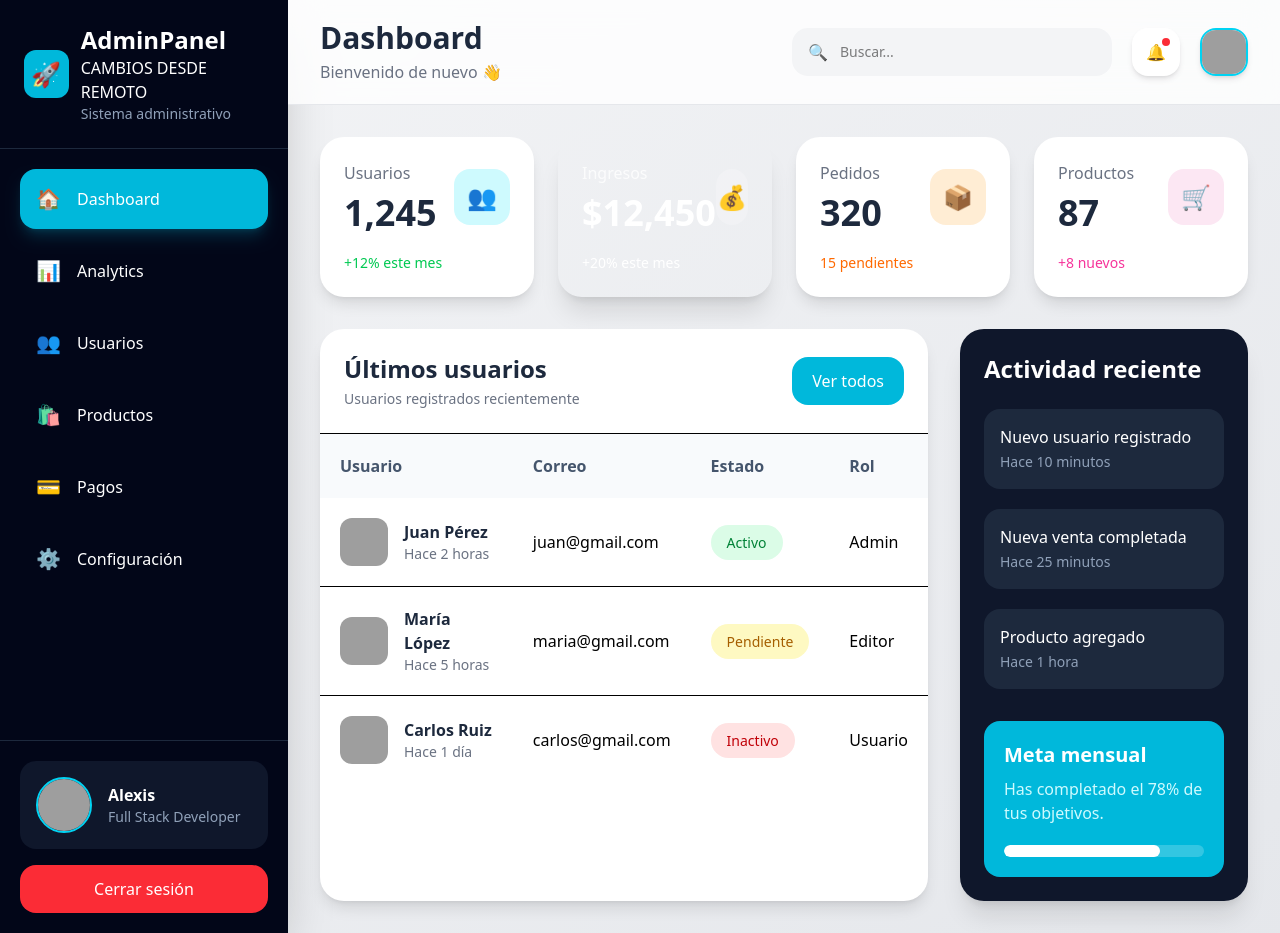
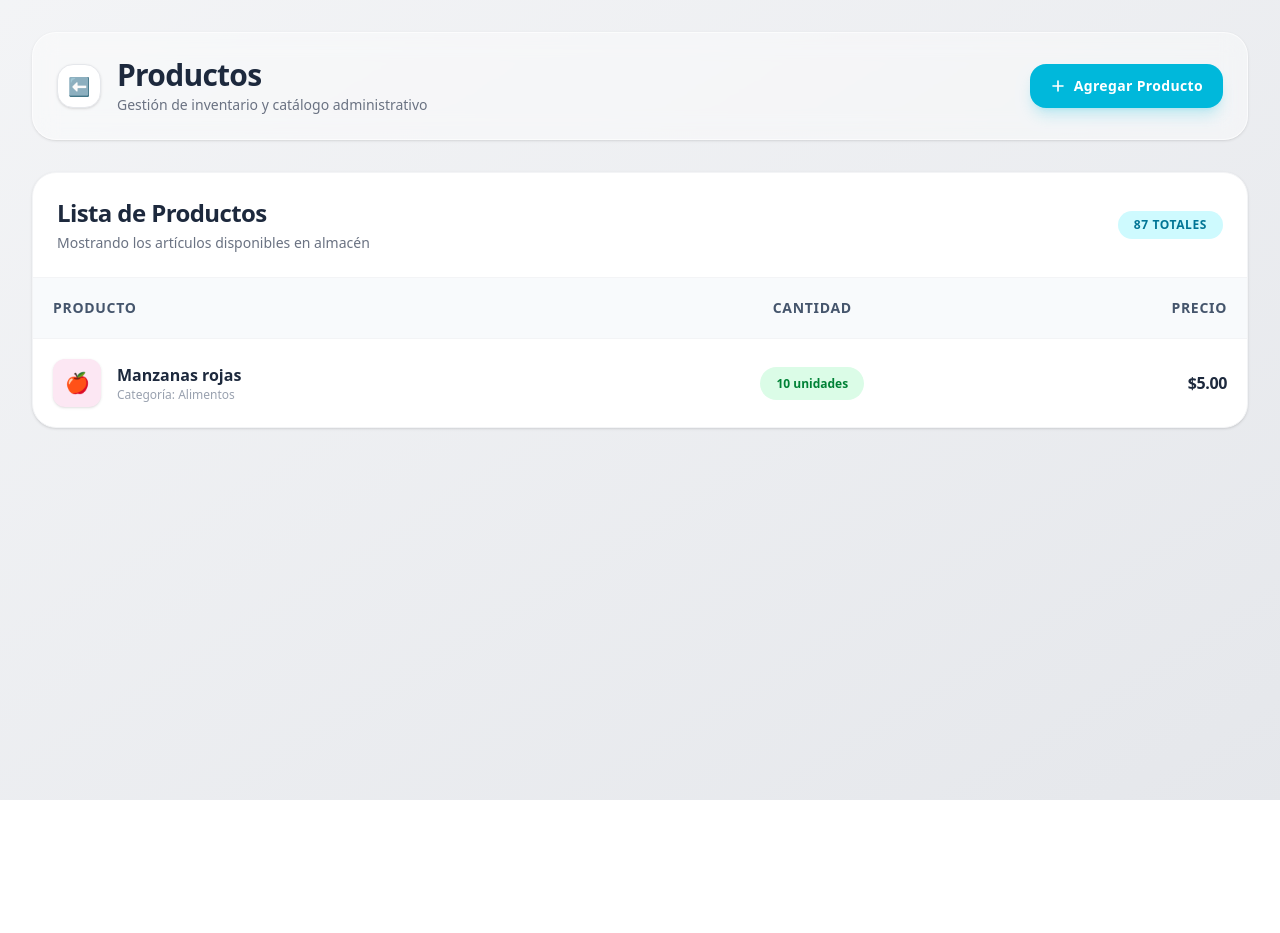
Before and after one commit to iAxelis/Store, an Angular app: page /Products in a window 1280 px wide. Before the commit this address led to /home. After the commit the page ends 800 px from the top, so only its background shows below. Built offline with nearby package versions, Linux system fonts and the light colour scheme; grey boxes are pictures that could not be loaded.

Commit message:
Se corrijieron los cambios que pidio

```diff
--- a/src/app/app.routes.ts
+++ b/src/app/app.routes.ts
@@ -9,7 +9,7 @@ export const routes: Routes = [
         path: 'home',
         component: Home
     },{
-        path: 'products',
+        path: 'Products',
         component: Products
     },
     {
--- a/src/app/pages/Home/Home.html
+++ b/src/app/pages/Home/Home.html
@@ -47,12 +47,10 @@
         <span>Usuarios</span>
       </a>
 
-      <a href="#"
-        class="flex items-center gap-4 p-4 rounded-2xl hover:bg-slate-800 transition duration-300">
-
-        <span class="text-xl">🛍️</span>
-        <span>Productos</span>
-      </a>
+      <a routerLink="/Products" routerLinkActive="bg-slate-800" class="flex items-center gap-4 p-4 rounded-2xl hover:bg-slate-800 transition duration-300">
+  <span class="text-xl">🛍️</span>
+  <span>Productos</span>
+</a>
 
       <a href="#"
         class="flex items-center gap-4 p-4 rounded-2xl hover:bg-slate-800 transition duration-300">
--- a/src/app/pages/Home/Home.ts
+++ b/src/app/pages/Home/Home.ts
@@ -1,8 +1,9 @@
 import { ChangeDetectionStrategy, Component } from '@angular/core';
+import {RouterLink,RouterLinkActive} from "@angular/router";
 
 @Component({
   selector: 'app-home',
-  imports: [],
+  imports: [RouterLink,RouterLinkActive],
   templateUrl: './Home.html',
   styles: `
     :host {
--- a/src/pages/NewProduct/NewProduct.ts
+++ b/src/pages/NewProduct/NewProduct.ts
@@ -1,4 +1,4 @@
-import { ChangeDetectionStrategy, Component } from '@angular/core';
+import { ChangeDetectionStrategy, Component,output } from '@angular/core';
 
 @Component({
   selector: 'app-new-product',
@@ -11,4 +11,10 @@ import { ChangeDetectionStrategy, Component } from '@angular/core';
   `,
   changeDetection: ChangeDetectionStrategy.OnPush,
 })
-export class NewProduct {}
+export class NewProduct {
+  onCancel = output<void>();
+
+  cancelar() {
+    this.onCancel.emit(); // Emitimos el evento
+  }
+}
--- a/src/pages/products/products.html
+++ b/src/pages/products/products.html
@@ -1,55 +1,112 @@
-<div class="m-8 flex justify-center">
-  <div class="max-w-xl w-full flex flex-col gap-5">
+<div class="min-h-screen bg-gradient-to-br from-gray-100 to-gray-200 p-8 space-y-8">
 
-    <div class="flex justify-end">
-      <button
-        (click)="openModal()"
-        class="flex items-center gap-2 px-5 py-2.5 text-sm font-semibold text-white bg-emerald-600 rounded-xl hover:bg-emerald-500 active:bg-emerald-700 transition-all duration-200 shadow-md shadow-emerald-600/20 tracking-wide"
+  <div class="flex flex-col sm:flex-row justify-between items-start sm:items-center gap-4 bg-white/40 backdrop-blur-md p-6 rounded-3xl border border-white/60 shadow-sm">
+    <div class="flex flex-col sm:flex-row sm:items-center gap-4">
+
+      <a
+        routerLink="/"
+        class="inline-flex items-center justify-center w-11 h-11 rounded-2xl bg-white border border-gray-200 text-slate-700 hover:text-cyan-500 hover:border-cyan-200 hover:shadow-md hover:-translate-x-0.5 transition-all duration-200 text-lg shadow-sm"
+        title="Volver al Dashboard"
       >
-        <svg xmlns="http://www.w3.org/2000/svg" fill="none" viewBox="0 0 24 24" stroke-width="2.5" stroke="currentColor" class="w-4 h-4">
-          <path stroke-linecap="round" stroke-linejoin="round" d="M12 4.5v15m7.5-7.5h-15" />
-        </svg>
-        Agregar Producto
-      </button>
+        ⬅️
+      </a>
+
+      <div>
+        <h1 class="text-3xl font-bold text-slate-800 tracking-tight">
+          Productos
+        </h1>
+        <p class="text-gray-500 text-sm mt-0.5">
+          Gestión de inventario y catálogo administrativo
+        </p>
+      </div>
     </div>
 
-    <div class="overflow-hidden rounded-xl border border-slate-200/80 shadow-lg shadow-slate-100/50">
-      <table class="w-full border-collapse bg-white text-left text-sm text-slate-600">
-        <thead class="bg-slate-900 text-slate-200">
+    <button
+      (click)="openModal()"
+      class="flex items-center gap-2 px-5 py-3 text-sm font-semibold text-white bg-cyan-500 hover:bg-cyan-600 active:bg-cyan-700 rounded-2xl transition duration-300 shadow-lg shadow-cyan-500/20 tracking-wide"
+    >
+      <svg xmlns="http://www.w3.org/2000/svg" fill="none" viewBox="0 0 24 24" stroke-width="2.5" stroke="currentColor" class="w-4 h-4">
+        <path stroke-linecap="round" stroke-linejoin="round" d="M12 4.5v15m7.5-7.5h-15" />
+      </svg>
+      Agregar Producto
+    </button>
+  </div>
+
+  <div class="bg-white rounded-3xl shadow-sm border border-gray-100 overflow-hidden">
+    <div class="p-6 border-b border-gray-100 flex justify-between items-center">
+      <div>
+        <h2 class="text-2xl font-bold text-slate-800 tracking-tight">
+          Lista de Productos
+        </h2>
+        <p class="text-gray-500 text-sm mt-1">
+          Mostrando los artículos disponibles en almacén
+        </p>
+      </div>
+      <span class="bg-cyan-100 text-cyan-700 px-4 py-1.5 rounded-full text-xs font-bold uppercase tracking-wider">
+        87 Totales
+      </span>
+    </div>
+
+    <div class="overflow-x-auto">
+      <table class="w-full border-collapse text-left text-sm text-slate-600">
+        <thead class="bg-slate-50 text-slate-600 text-sm uppercase tracking-wider border-b border-gray-100">
           <tr>
-            <th class="px-6 py-4 font-semibold tracking-wider uppercase text-xs">Producto</th>
-            <th class="px-6 py-4 font-semibold tracking-wider uppercase text-xs text-center">Cantidad</th>
-            <th class="px-6 py-4 font-semibold tracking-wider uppercase text-xs text-right">Precio</th>
+            <th class="p-5 font-semibold">Producto</th>
+            <th class="p-5 font-semibold text-center">Cantidad</th>
+            <th class="p-5 font-semibold text-right">Precio</th>
           </tr>
         </thead>
-        <tbody class="divide-y divide-slate-100">
-          <tr class="hover:bg-slate-50/80 transition-colors">
-            <td class="px-6 py-4.5 font-medium text-slate-900">Manzanas</td>
-            <td class="px-6 py-4.5 text-center font-mono text-slate-500">10</td>
-            <td class="px-6 py-4.5 text-right font-semibold text-emerald-600">$5.00</td>
+        <tbody class="divide-y divide-gray-100">
+          <tr class="hover:bg-slate-50/80 transition duration-150">
+            <td class="p-5 flex items-center gap-4">
+              <div class="w-12 h-12 rounded-xl bg-pink-100 text-pink-500 flex items-center justify-center text-xl font-medium shadow-sm">
+                🍎
+              </div>
+              <div>
+                <h3 class="font-semibold text-slate-800 text-base">Manzanas rojas</h3>
+                <p class="text-xs text-gray-400">Categoría: Alimentos</p>
+              </div>
+            </td>
+            <td class="p-5 text-center">
+              <span class="bg-green-100 text-green-700 px-4 py-2 rounded-full text-xs font-semibold">
+                10 unidades
+              </span>
+            </td>
+            <td class="p-5 text-right font-bold text-slate-800 text-base tracking-tight">
+              $5.00
+            </td>
           </tr>
         </tbody>
       </table>
     </div>
+  </div>
 
-  </div>
 </div>
 
 @if (isModalOpen()) {
-  <div class="fixed inset-0 z-50 flex items-center justify-center bg-slate-950/60 backdrop-blur-md">
-
-    <div class="bg-white rounded-2xl p-7 shadow-2xl w-full max-w-md mx-4 relative border border-slate-100">
+  <div class="fixed inset-0 z-50 flex items-center justify-center bg-slate-950/60 backdrop-blur-md transition-all duration-300">
+    <div class="bg-white rounded-3xl p-8 shadow-2xl w-full max-w-md mx-4 relative border border-gray-100 transform transition-all animate-in fade-in zoom-in-95 duration-200">
 
       <button
         (click)="closeModal()"
-        class="absolute top-4 right-4 w-8 h-8 flex items-center justify-center rounded-full text-slate-400 hover:text-slate-600 hover:bg-slate-100 transition-colors text-xl font-medium leading-none"
+        class="absolute top-5 right-5 w-9 h-9 flex items-center justify-center rounded-xl text-slate-400 hover:text-slate-600 hover:bg-gray-100 transition-all duration-200 text-lg font-medium"
       >
-        &times;
+        ✕
       </button>
 
-      <h3 class="text-xl font-bold text-slate-950 mb-6 tracking-tight">Agregar Nuevo Producto</h3>
+      <div class="flex items-center gap-3 mb-6">
+        <div class="w-10 h-10 bg-cyan-500 rounded-xl flex items-center justify-center text-xl shadow-md shadow-cyan-500/20">
+          🛍️
+        </div>
+        <div>
+          <h3 class="text-2xl font-bold text-slate-800 tracking-tight">Nuevo Producto</h3>
+          <p class="text-gray-400 text-xs mt-0.5">Introduce los datos del artículo</p>
+        </div>
+      </div>
 
-      <app-new-product></app-new-product>
+      <div class="mt-4">
+        <app-new-product></app-new-product>
+      </div>
 
     </div>
   </div>
--- a/src/pages/products/products.ts
+++ b/src/pages/products/products.ts
@@ -1,17 +1,18 @@
 import { ChangeDetectionStrategy, Component, signal } from '@angular/core';
 import { CommonModule } from '@angular/common';
+import { RouterLink } from '@angular/router'; // 👈 1. Importa RouterLink para el botón de regresar
 import { NewProduct } from '../NewProduct/NewProduct';
 
 @Component({
   selector: 'app-products',
   standalone: true,
-  imports: [CommonModule,NewProduct],
+  imports: [CommonModule, NewProduct, RouterLink],
   templateUrl: './products.html',
   styleUrl: './products.css',
   changeDetection: ChangeDetectionStrategy.OnPush,
 })
 export class Products {
-  // Estado reactivo para saber si el modal está abierto o cerrado
+  // Estado reactivo con Signals
   isModalOpen = signal(false);
 
   openModal() {
```
Also changed, not shown: src/pages/NewProduct/NewProduct.html (+18 -25 lines).
